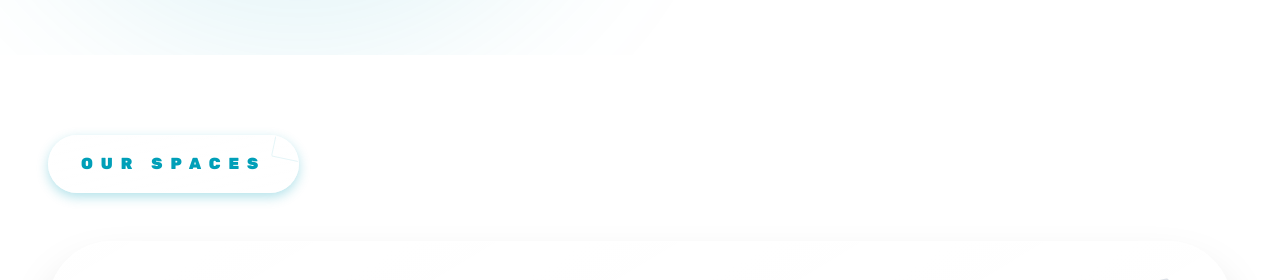
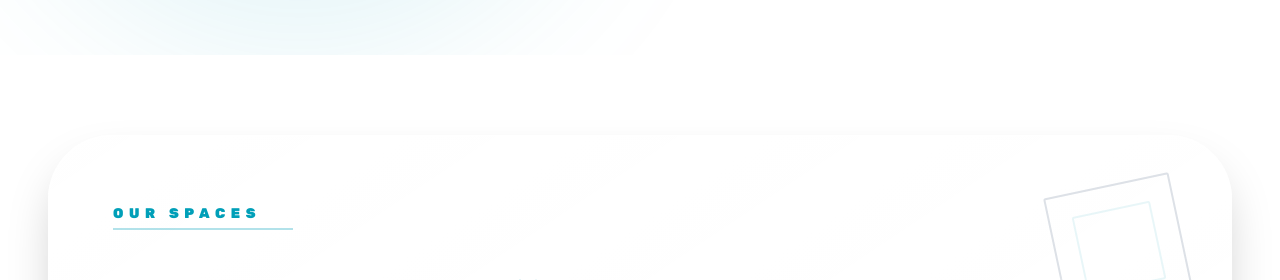
Before and after one commit to amabahhar/Squared-Coffee-website, a React (Vite) app: page / in a window 1280 px wide. Shown: the part 2580-2860 px from the top of the page. Built offline with nearby package versions, Linux system fonts and the light colour scheme.

Commit message:
Move 'OUR SPACES' eyebrow inside main glass bubble
- Removed separate glass bubble for eyebrow
- Moved eyebrow inside main Locations glass bubble
- Matches Loyalty and Testimonials section structure
- Cleaner, more unified design

```diff
--- a/components/Locations.tsx
+++ b/components/Locations.tsx
@@ -19,21 +19,6 @@ const Locations: React.FC = () => {
 
       <div className="container mx-auto px-4 md:px-12 relative z-10">
 
-
-        {/* Section Heading */}
-        <div className="mb-12 inline-block">
-          <div className="glass px-8 py-4 rounded-full border border-white/30 shadow-warm relative overflow-hidden group">
-            <div className="absolute inset-0 bg-gradient-to-br from-white/10 to-transparent pointer-events-none"></div>
-            {/* Geometric Accents */}
-            <div className="absolute -top-2 -right-2 opacity-10 group-hover:opacity-20 transition-opacity">
-              <div className="w-8 h-8 border border-squared-cyan rounded-sm rotate-12"></div>
-            </div>
-            <span className={`relative z-10 inline-block text-sm md:text-base font-black tracking-[0.5em] text-squared-cyan uppercase ${language === 'ar' ? 'font-arabic tracking-normal' : ''}`}>
-              {t.locations.eyebrow}
-            </span>
-          </div>
-        </div>
-
         {/* Unified Glass Bubble Container */}
         <div className="glass p-8 md:p-16 rounded-[2.5rem] md:rounded-[4rem] max-w-7xl mx-auto border border-white/30 shadow-2xl relative overflow-hidden group backdrop-blur-md">
           <div className="absolute inset-0 bg-gradient-to-br from-white/10 to-transparent pointer-events-none"></div>
@@ -52,6 +37,13 @@ const Locations: React.FC = () => {
           </div>
 
           <div className="relative z-10">
+            {/* Section Heading */}
+            <div className="mb-12">
+              <span className={`inline-block py-1 pr-8 border-b-2 border-squared-cyan/30 text-xs md:text-sm font-black tracking-[0.4em] text-squared-cyan uppercase ${language === 'ar' ? 'font-arabic tracking-normal pl-8 pr-0' : ''}`}>
+                {t.locations.eyebrow}
+              </span>
+            </div>
+
             <div className="grid grid-cols-1 lg:grid-cols-2 gap-12 items-stretch">
 
               {/* Left Side: Location Cards */}
```
